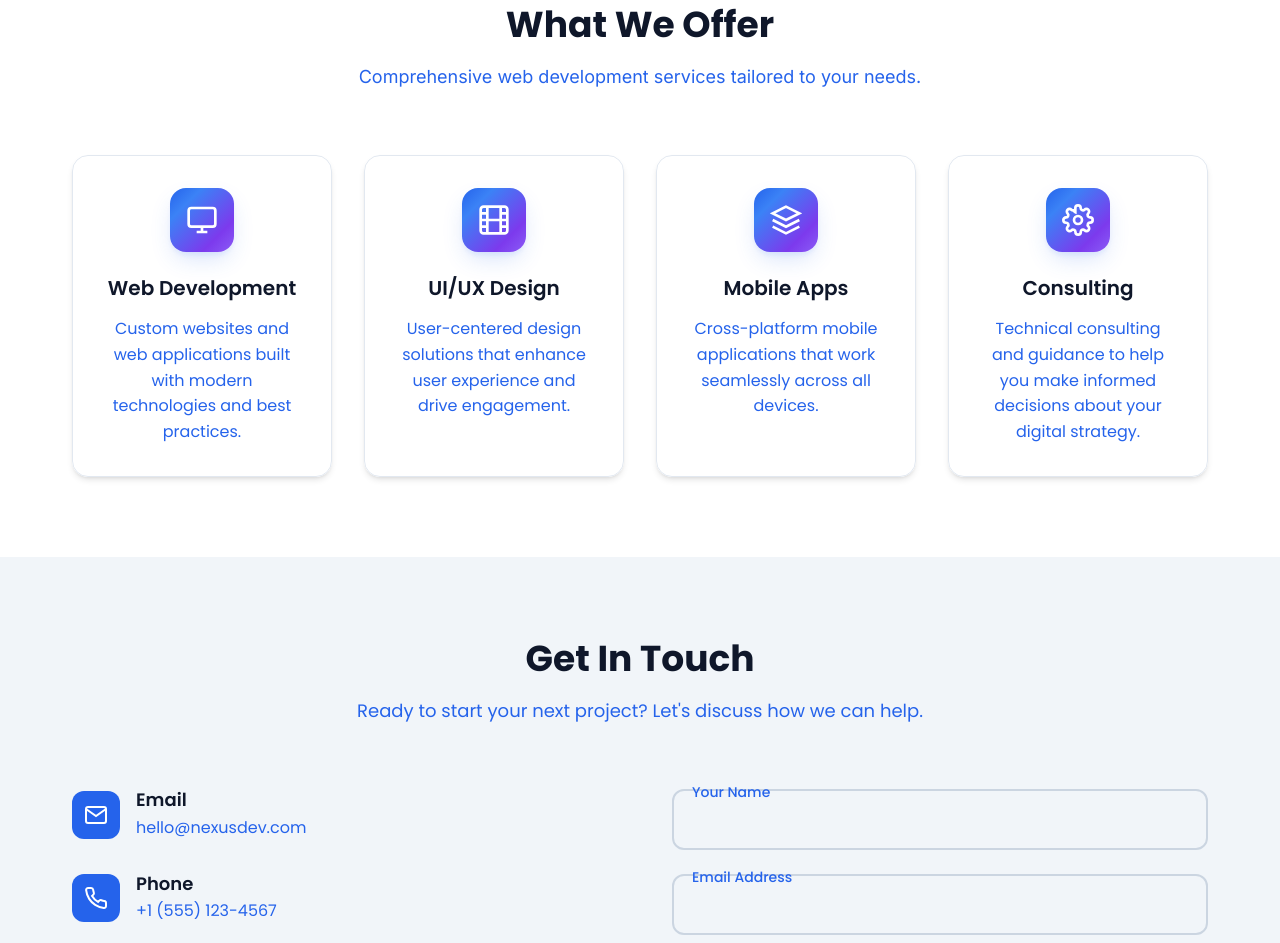
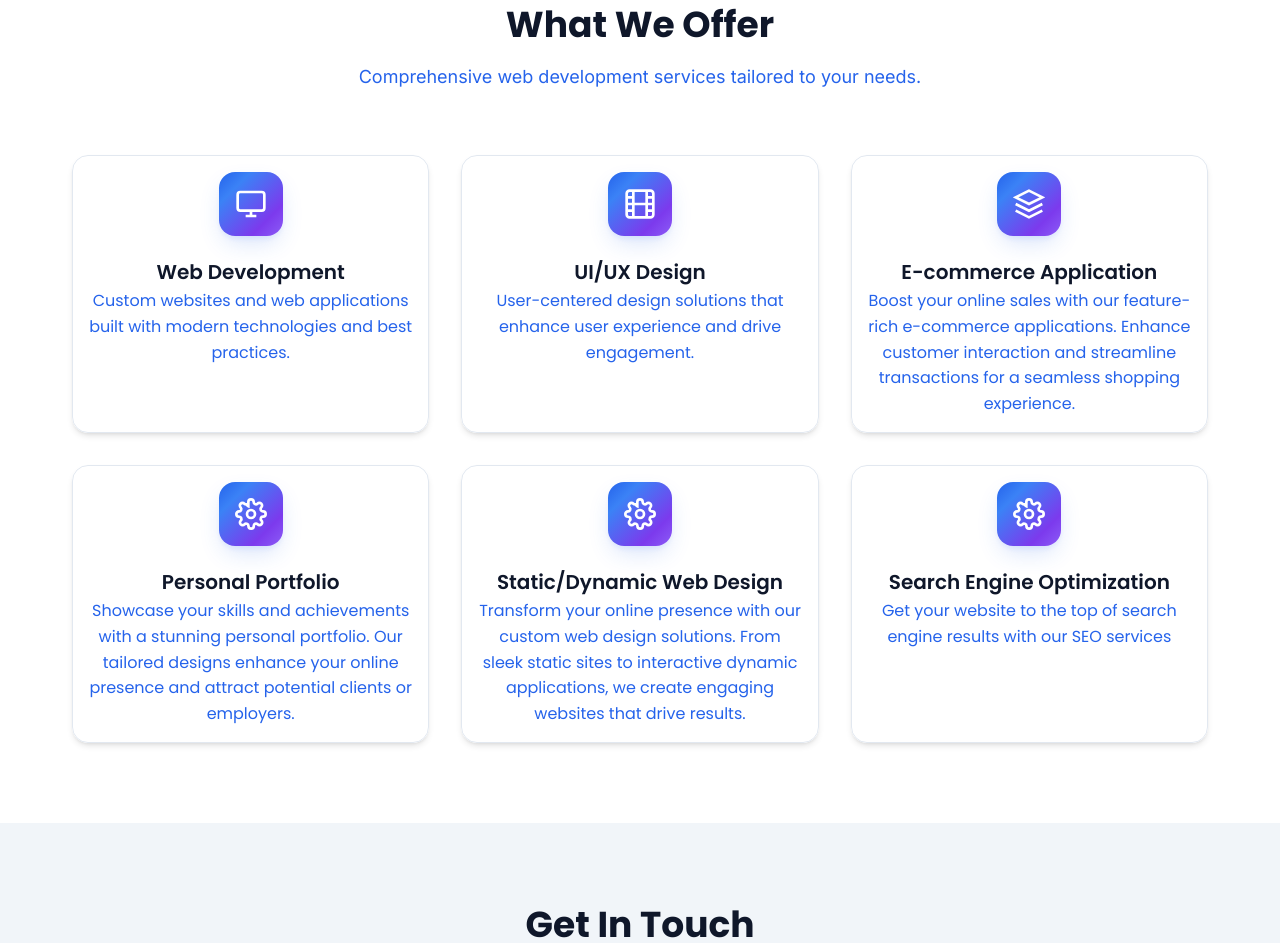
Before and after one commit to officialcodexdev-debug/Codex.official, a plain HTML site: page index.html in a window 1280 px wide. Shown: the part 2603-3546 px from the top of the page. Drawn offline with Linux system fonts and the light colour scheme.

Commit message:
Updated code

```diff
--- a/index.html
+++ b/index.html
@@ -141,18 +141,18 @@
                     </div>
 
                     <div class="about__stats fade-in-stagger">
-                        <div class="about__stat" data-reveal="bounceIn" data-delay="400">
+                        <!-- <div class="about__stat" data-reveal="bounceIn" data-delay="400">
                             <span class="about__stat-number" data-count="0" data-suffix="">0</span>
                             <span class="about__stat-label">Projects Completed</span>
                         </div>
                         <div class="about__stat" data-reveal="bounceIn" data-delay="500">
                             <span class="about__stat-number" data-count="1" data-suffix="">0</span>
                             <span class="about__stat-label">Year Experience</span>
-                        </div>
-                        <div class="about__stat" data-reveal="bounceIn" data-delay="600">
+                        </div> -->
+                        <!-- <div class="about__stat" data-reveal="bounceIn" data-delay="600">
                             <span class="about__stat-number" data-count="100" data-suffix="%">0</span>
                             <span class="about__stat-label">Learning Enthusiasm</span>
-                        </div>
+                        </div> -->
                     </div>
                 </div>
 
@@ -191,7 +191,7 @@
 
                         <div class="skill" data-reveal="scaleIn" data-delay="1000">
                             <div class="skill__header">
-                                <span class="skill__name">Mobile Development</span>
+                                <span class="skill__name">Marketing</span>
                                 <span class="skill__percentage">75%</span>
                             </div>
                             <div class="skill__bar">
@@ -281,18 +281,18 @@
                 <div class="service-card card-hover-lift" data-reveal="zoomIn" data-delay="400">
                     <div class="service-card__icon icon-hover-spin">
                         <svg viewBox="0 0 24 24" fill="none" stroke="currentColor" stroke-width="2">
-                            <path d="M12 2L2 7l10 5 10-5-10-5z"/>
-                            <path d="M2 17l10 5 10-5"/>
-                            <path d="M2 12l10 5 10-5"/>
-                        </svg>
+                                <path d="M12 2L2 7l10 5 10-5-10-5z"/>
+                                <path d="M2 17l10 5 10-5"/>
+                                <path d="M2 12l10 5 10-5"/>
+                            </svg>
                     </div>
-                    <h3 class="service-card__title">Mobile Apps</h3>
+                    <h3 class="service-card__title">E-commerce Application </h3>
                     <p class="service-card__description">
-                        Cross-platform mobile applications that work seamlessly across all devices.
+                        Boost your online sales with our feature-rich e-commerce applications. Enhance customer interaction and streamline transactions for a seamless shopping experience.
                     </p>
                 </div>
 
-                <div class="service-card card-hover-lift" data-reveal="zoomIn" data-delay="500">
+                <!-- <div class="service-card card-hover-lift" data-reveal="zoomIn" data-delay="500">
                     <div class="service-card__icon icon-hover-spin">
                         <svg viewBox="0 0 24 24" fill="none" stroke="currentColor" stroke-width="2">
                             <circle cx="12" cy="12" r="3"/>
@@ -302,6 +302,43 @@
                     <h3 class="service-card__title">Consulting</h3>
                     <p class="service-card__description">
                         Technical consulting and guidance to help you make informed decisions about your digital strategy.
+                    </p>
+
+                </div> -->
+                <div class="service-card card-hover-lift" data-reveal="zoomIn" data-delay="500">
+                    <div class="service-card__icon icon-hover-spin">
+                        <svg viewBox="0 0 24 24" fill="none" stroke="currentColor" stroke-width="2">
+                            <circle cx="12" cy="12" r="3"/>
+                            <path d="M19.4 15a1.65 1.65 0 0 0 .33 1.82l.06.06a2 2 0 0 1 0 2.83 2 2 0 0 1-2.83 0l-.06-.06a1.65 1.65 0 0 0-1.82-.33 1.65 1.65 0 0 0-1 1.51V21a2 2 0 0 1-2 2 2 2 0 0 1-2-2v-.09A1.65 1.65 0 0 0 9 19.4a1.65 1.65 0 0 0-1.82.33l-.06.06a2 2 0 0 1-2.83 0 2 2 0 0 1 0-2.83l.06-.06a1.65 1.65 0 0 0 .33-1.82 1.65 1.65 0 0 0-1.51-1H3a2 2 0 0 1-2-2 2 2 0 0 1 2-2h.09A1.65 1.65 0 0 0 4.6 9a1.65 1.65 0 0 0-.33-1.82l-.06-.06a2 2 0 0 1 0-2.83 2 2 0 0 1 2.83 0l.06.06a1.65 1.65 0 0 0 1.82.33H9a1.65 1.65 0 0 0 1 1.51V3a2 2 0 0 1 2-2 2 2 0 0 1 2 2v.09a1.65 1.65 0 0 0 1 1.51 1.65 1.65 0 0 0 1.82-.33l.06-.06a2 2 0 0 1 2.83 0 2 2 0 0 1 0 2.83l-.06.06a1.65 1.65 0 0 0-.33 1.82V9a1.65 1.65 0 0 0 1.51 1H21a2 2 0 0 1 2 2 2 2 0 0 1-2 2h-.09a1.65 1.65 0 0 0-1.51 1z"/>
+                        </svg>
+                    </div>
+                    <h3 class="service-card__title">Personal Portfolio</h3>
+                    <p class="service-card__description">
+                        Showcase your skills and achievements with a stunning personal portfolio. Our tailored designs enhance your online presence and attract potential clients or employers.
+                    </p>
+                </div>
+                <div class="service-card card-hover-lift" data-reveal="zoomIn" data-delay="500">
+                    <div class="service-card__icon icon-hover-spin">
+                        <svg viewBox="0 0 24 24" fill="none" stroke="currentColor" stroke-width="2">
+                            <circle cx="12" cy="12" r="3"/>
+                            <path d="M19.4 15a1.65 1.65 0 0 0 .33 1.82l.06.06a2 2 0 0 1 0 2.83 2 2 0 0 1-2.83 0l-.06-.06a1.65 1.65 0 0 0-1.82-.33 1.65 1.65 0 0 0-1 1.51V21a2 2 0 0 1-2 2 2 2 0 0 1-2-2v-.09A1.65 1.65 0 0 0 9 19.4a1.65 1.65 0 0 0-1.82.33l-.06.06a2 2 0 0 1-2.83 0 2 2 0 0 1 0-2.83l.06-.06a1.65 1.65 0 0 0 .33-1.82 1.65 1.65 0 0 0-1.51-1H3a2 2 0 0 1-2-2 2 2 0 0 1 2-2h.09A1.65 1.65 0 0 0 4.6 9a1.65 1.65 0 0 0-.33-1.82l-.06-.06a2 2 0 0 1 0-2.83 2 2 0 0 1 2.83 0l.06.06a1.65 1.65 0 0 0 1.82.33H9a1.65 1.65 0 0 0 1 1.51V3a2 2 0 0 1 2-2 2 2 0 0 1 2 2v.09a1.65 1.65 0 0 0 1 1.51 1.65 1.65 0 0 0 1.82-.33l.06-.06a2 2 0 0 1 2.83 0 2 2 0 0 1 0 2.83l-.06.06a1.65 1.65 0 0 0-.33 1.82V9a1.65 1.65 0 0 0 1.51 1H21a2 2 0 0 1 2 2 2 2 0 0 1-2 2h-.09a1.65 1.65 0 0 0-1.51 1z"/>
+                        </svg>
+                    </div>
+                    <h3 class="service-card__title">Static/Dynamic Web Design</h3>
+                    <p class="service-card__description">
+                        Transform your online presence with our custom web design solutions. From sleek static sites to interactive dynamic applications, we create engaging websites that drive results.
+                    </p>
+                </div>
+                <div class="service-card card-hover-lift" data-reveal="zoomIn" data-delay="500">
+                    <div class="service-card__icon icon-hover-spin">
+                        <svg viewBox="0 0 24 24" fill="none" stroke="currentColor" stroke-width="2">
+                            <circle cx="12" cy="12" r="3"/>
+                            <path d="M19.4 15a1.65 1.65 0 0 0 .33 1.82l.06.06a2 2 0 0 1 0 2.83 2 2 0 0 1-2.83 0l-.06-.06a1.65 1.65 0 0 0-1.82-.33 1.65 1.65 0 0 0-1 1.51V21a2 2 0 0 1-2 2 2 2 0 0 1-2-2v-.09A1.65 1.65 0 0 0 9 19.4a1.65 1.65 0 0 0-1.82.33l-.06.06a2 2 0 0 1-2.83 0 2 2 0 0 1 0-2.83l.06-.06a1.65 1.65 0 0 0 .33-1.82 1.65 1.65 0 0 0-1.51-1H3a2 2 0 0 1-2-2 2 2 0 0 1 2-2h.09A1.65 1.65 0 0 0 4.6 9a1.65 1.65 0 0 0-.33-1.82l-.06-.06a2 2 0 0 1 0-2.83 2 2 0 0 1 2.83 0l.06.06a1.65 1.65 0 0 0 1.82.33H9a1.65 1.65 0 0 0 1 1.51V3a2 2 0 0 1 2-2 2 2 0 0 1 2 2v.09a1.65 1.65 0 0 0 1 1.51 1.65 1.65 0 0 0 1.82-.33l.06-.06a2 2 0 0 1 2.83 0 2 2 0 0 1 0 2.83l-.06.06a1.65 1.65 0 0 0-.33 1.82V9a1.65 1.65 0 0 0 1.51 1H21a2 2 0 0 1 2 2 2 2 0 0 1-2 2h-.09a1.65 1.65 0 0 0-1.51 1z"/>
+                        </svg>
+                    </div>
+                    <h3 class="service-card__title">Search Engine Optimization</h3>
+                    <p class="service-card__description">
+                        Get your website to the top of search engine results with our SEO services
                     </p>
                 </div>
             </div>
--- a/styles/components.css
+++ b/styles/components.css
@@ -273,7 +273,7 @@
 .service-card {
     background: var(--color-neutral-light);
     border-radius: var(--radius-xl);
-    padding: var(--space-8);
+    padding: var(--space-4);
     text-align: center;
     box-shadow: var(--shadow-md);
     transition: all var(--transition-normal);
@@ -330,7 +330,7 @@
     font-size: var(--text-xl);
     font-weight: 600;
     color: var(--color-neutral-900);
-    margin-bottom: var(--space-4);
+    margin-bottom: var(--space-1);
 }
 
 .service-card__description {
--- a/styles/layout.css
+++ b/styles/layout.css
@@ -659,7 +659,7 @@
 
 @media (min-width: 1024px) {
     .services__grid {
-        grid-template-columns: repeat(4, 1fr);
+        grid-template-columns: repeat(3, 1fr);
     }
 }
 
```
